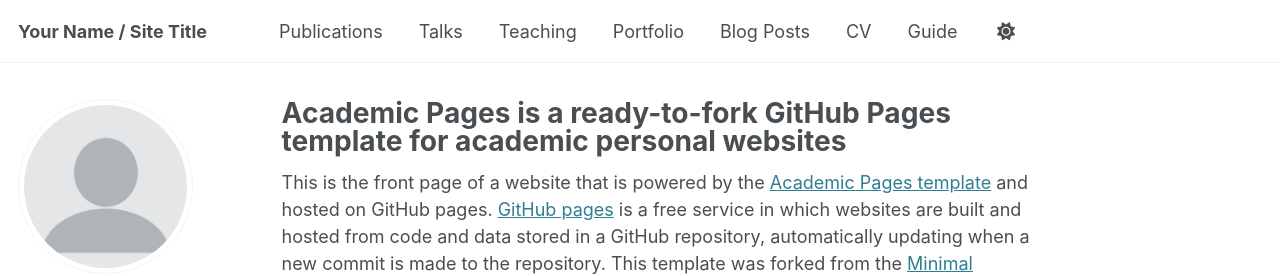
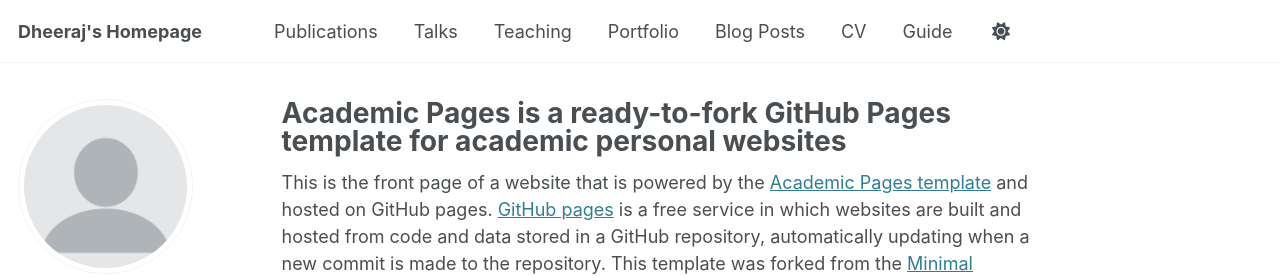
Before and after one commit to dheerajvurukuti/dheerajvurukuti.github.io, a Jekyll site: the page built from _pages/about.md, in a window 1280 px wide. Shown: the top 276 px of the page. Built offline with Jekyll 4.4.1, drawn with Linux system fonts in a browser that asks for light colours; some web fonts are replaced.

Commit message:
titile update

```diff
--- a/_config.yml
+++ b/_config.yml
@@ -9,7 +9,7 @@
 # Basic Site Settings
 locale                   : "en-US"
 site_theme               : "default"
-title                    : "Your Name / Site Title"
+title                    : "Dheeraj's Homepage"
 title_separator          : "-"
 name                     : &name "Dheeraj Vurukuti"
 description              : &description "personal description"
```
